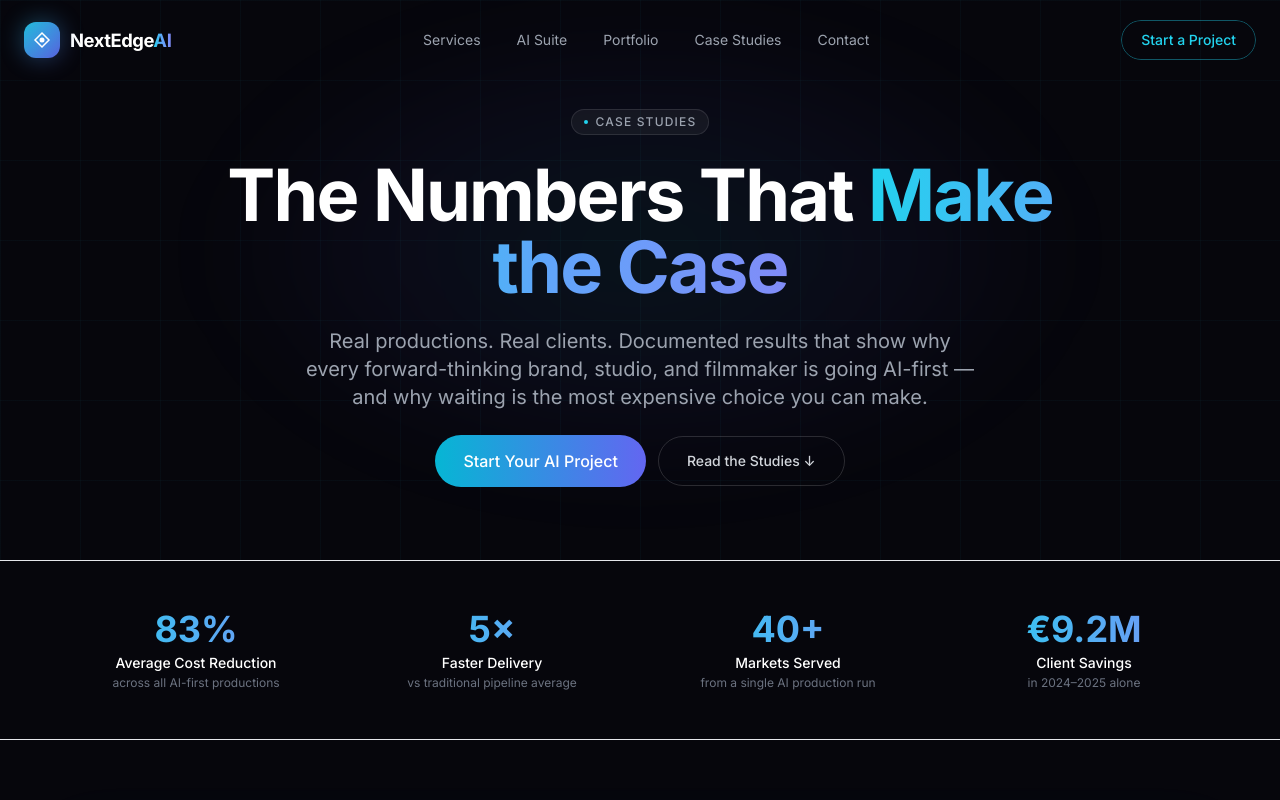
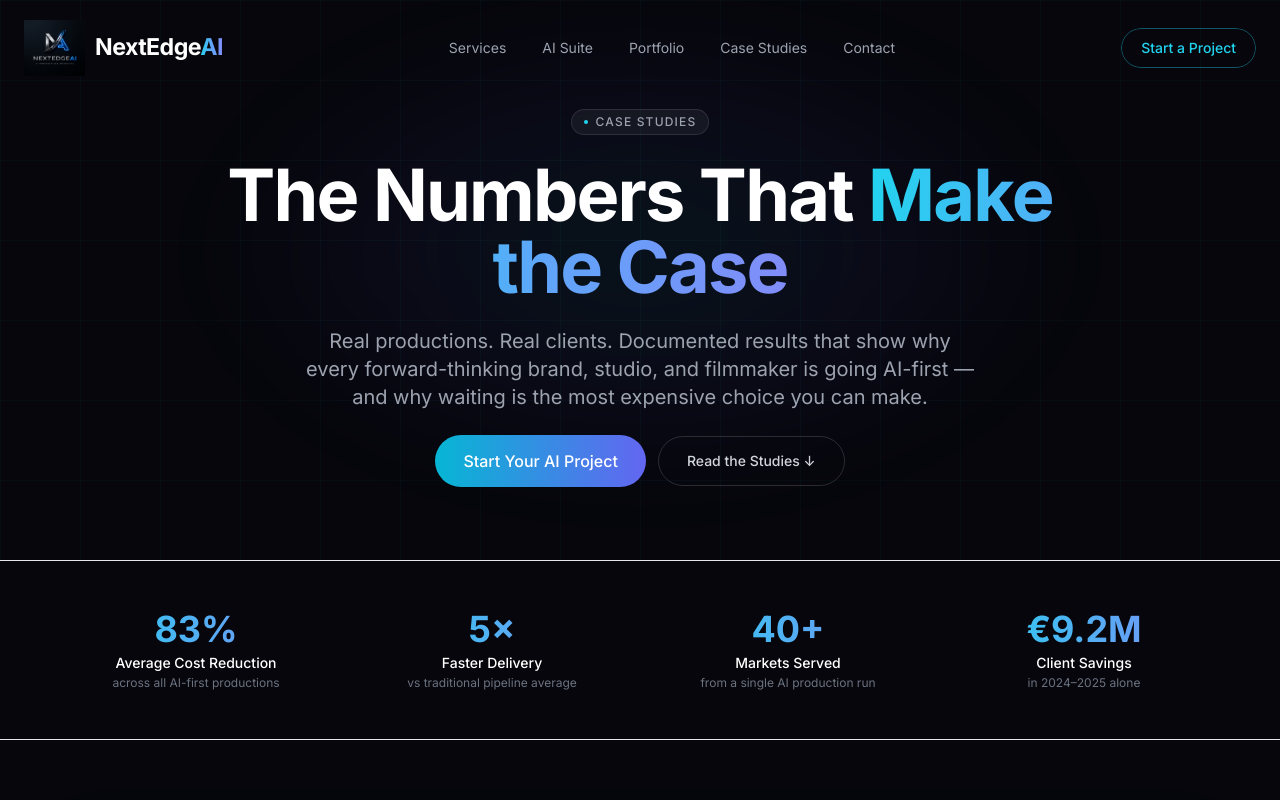
Before and after one commit to arindamgupta077/NextEdgeAi, a Next.js app: page /case-studies in a window 1280 px wide. Shown: the top 800 px of the page. Built offline with nearby package versions, Linux system fonts and the light colour scheme.

Commit message:
Improved a lot 2

```diff
--- a/app/layout.tsx
+++ b/app/layout.tsx
@@ -31,6 +31,10 @@ export const metadata: Metadata = {
     'brand films',
   ],
   authors: [{ name: 'NextEdgeAI' }],
+  icons: {
+    icon: '/logo.png',
+    apple: '/logo.png',
+  },
   openGraph: {
     title: 'NextEdgeAI — AI Film Production Studio',
     description: 'Where artificial intelligence meets cinematic artistry.',
--- a/components/Navigation.tsx
+++ b/components/Navigation.tsx
@@ -2,6 +2,7 @@
 
 import { useEffect, useRef, useState, useCallback } from 'react'
 import Link from 'next/link'
+import Image from 'next/image'
 import { useRouter, usePathname } from 'next/navigation'
 import { motion, AnimatePresence } from 'framer-motion'
 
@@ -69,24 +70,23 @@ export default function Navigation() {
       >
         <div className="max-w-7xl mx-auto px-6 flex items-center justify-between">
           {/* Logo */}
-          <button
-            onClick={() => window.scrollTo({ top: 0, behavior: 'smooth' })}
+          <Link
+            href="/"
+            onClick={() => { if (isHome) window.scrollTo({ top: 0, behavior: 'smooth' }) }}
             className="flex items-center gap-2.5 group cursor-none"
           >
-            <div className="relative w-9 h-9">
-              <div className="absolute inset-0 rounded-xl bg-gradient-to-br from-cyan-400 to-indigo-500 opacity-90 group-hover:opacity-100 transition-opacity" />
-              <div className="absolute inset-0 rounded-xl bg-gradient-to-br from-cyan-400 to-indigo-500 blur-md opacity-40 group-hover:opacity-70 transition-opacity" />
-              <div className="relative flex items-center justify-center h-full">
-                <svg width="20" height="20" viewBox="0 0 20 20" fill="none">
-                  <path d="M3 10L10 3L17 10L10 17L3 10Z" stroke="white" strokeWidth="1.5" fill="none"/>
-                  <circle cx="10" cy="10" r="2.5" fill="white"/>
-                </svg>
-              </div>
-            </div>
-            <span className="font-bold text-[1.15rem] tracking-tight leading-none">
+            <Image
+              src="/logo.png"
+              alt="NextEdgeAI Logo"
+              width={180}
+              height={56}
+              className="h-14 w-auto object-contain"
+              priority
+            />
+            <span className="font-bold text-[1.45rem] tracking-tight leading-none">
               NextEdge<span className="text-gradient">AI</span>
             </span>
-          </button>
+          </Link>
 
           {/* Desktop nav */}
           <nav className="hidden md:flex items-center gap-1">
--- a/components/sections/Footer.tsx
+++ b/components/sections/Footer.tsx
@@ -1,6 +1,7 @@
 'use client'
 
 import Link from 'next/link'
+import Image from 'next/image'
 import { motion } from 'framer-motion'
 
 const FOOTER_LINKS = {
@@ -138,17 +139,14 @@ export default function Footer() {
                 onClick={() => window.scrollTo({ top: 0, behavior: 'smooth' })}
                 className="cursor-none flex items-center gap-2.5 mb-5 group"
               >
-                <div className="relative w-9 h-9">
-                  <div className="absolute inset-0 rounded-xl bg-gradient-to-br from-cyan-400 to-indigo-500" />
-                  <div className="absolute inset-0 rounded-xl bg-gradient-to-br from-cyan-400 to-indigo-500 blur-md opacity-40 group-hover:opacity-70 transition-opacity" />
-                  <div className="relative flex items-center justify-center h-full">
-                    <svg width="20" height="20" viewBox="0 0 20 20" fill="none">
-                      <path d="M3 10L10 3L17 10L10 17L3 10Z" stroke="white" strokeWidth="1.5" fill="none"/>
-                      <circle cx="10" cy="10" r="2.5" fill="white"/>
-                    </svg>
-                  </div>
-                </div>
-                <span className="font-bold text-lg tracking-tight">
+                <Image
+                  src="/logo.png"
+                  alt="NextEdgeAI Logo"
+                  width={140}
+                  height={44}
+                  className="h-11 w-auto object-contain"
+                />
+                <span className="font-bold text-[1.45rem] tracking-tight leading-none">
                   NextEdge<span className="text-gradient">AI</span>
                 </span>
               </button>
```
Also changed, not shown: public/logo.png (added).
